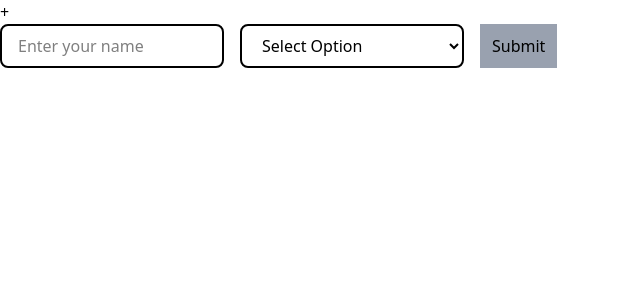
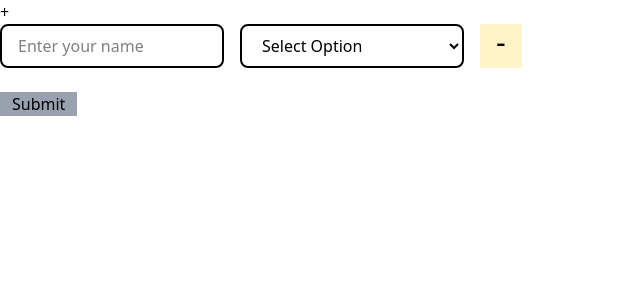
Before and after one commit to atiqueshahriarr/form-task, a React (Vite) app: page / in a window 1280 px wide. Shown: the top 300 px of the page, without its empty margins (0-640 px from the left). Built offline with nearby package versions, Linux system fonts and the light colour scheme.

Commit message:
Add delete button that remove the field

```diff
--- a/src/App.jsx
+++ b/src/App.jsx
@@ -46,27 +46,30 @@ function App() {
     setFields(fields.map((field) => (field.id === id ? {...field, gender: value} : field)));
   };
 
+  const handleRemove = (e,id) => {
+    console.log(id);
+    setFields(fields.filter((field) => field.id !== id));
+  };
+
   return (
     <div className="">
       <button onClick={handleAddField}>+</button>
 
-      {fields.map((field) => (
       <form
         action=""
-          onSubmit={(e) => handleSubmit(e, field.id)}
-          className="flex gap-4"
-          key={field.id}>
-          <div>
+        onSubmit={handleSubmit}
+        className="space-y-6">
+        {fields.map((field) => (
+          <div className="flex gap-4" key={field.id}>
             <input
               type="text"
               id="name"
               placeholder="Enter your name"
               className=" w-56 border-2 px-4 py-2 rounded-lg outline-0"
+              value={field.value}
               onChange={(e) => handleNameChange(field.id, e)}
             />
-            {nameError ? <div>Please enter your name</div> : <></>}
-          </div>
-          <div>
+            {/* {nameError ? <div>Please enter your name</div> : <></>} */}
             <select
               className=" w-56 border-2 px-4 py-2 rounded-lg outline-0"
               name="gender"
@@ -76,10 +79,15 @@ function App() {
               <option>Select Option</option>
               <option value="Male">Male</option>
               <option value="Female">Female</option>
-              <option value="Others">Others</option>
             </select>
-            {genderError ? <div>Select your gender</div> : <></>}
+            {/* {genderError ? <div>Select your gender</div> : <></>} */}
+            <a
+              className="bg-amber-100 text-3xl px-4 cursor-pointer"
+              onClick={(e) => handleRemove(e, field.id)}>
+              -
+            </a>
           </div>
+        ))}
 
         <input
           type="submit"
@@ -87,7 +95,6 @@ function App() {
           className="bg-gray-400 px-3"
         />
       </form>
-      ))}
 
       {/* <form
         action=""
```
Lines whose indentation alone changed are shown as unchanged.
